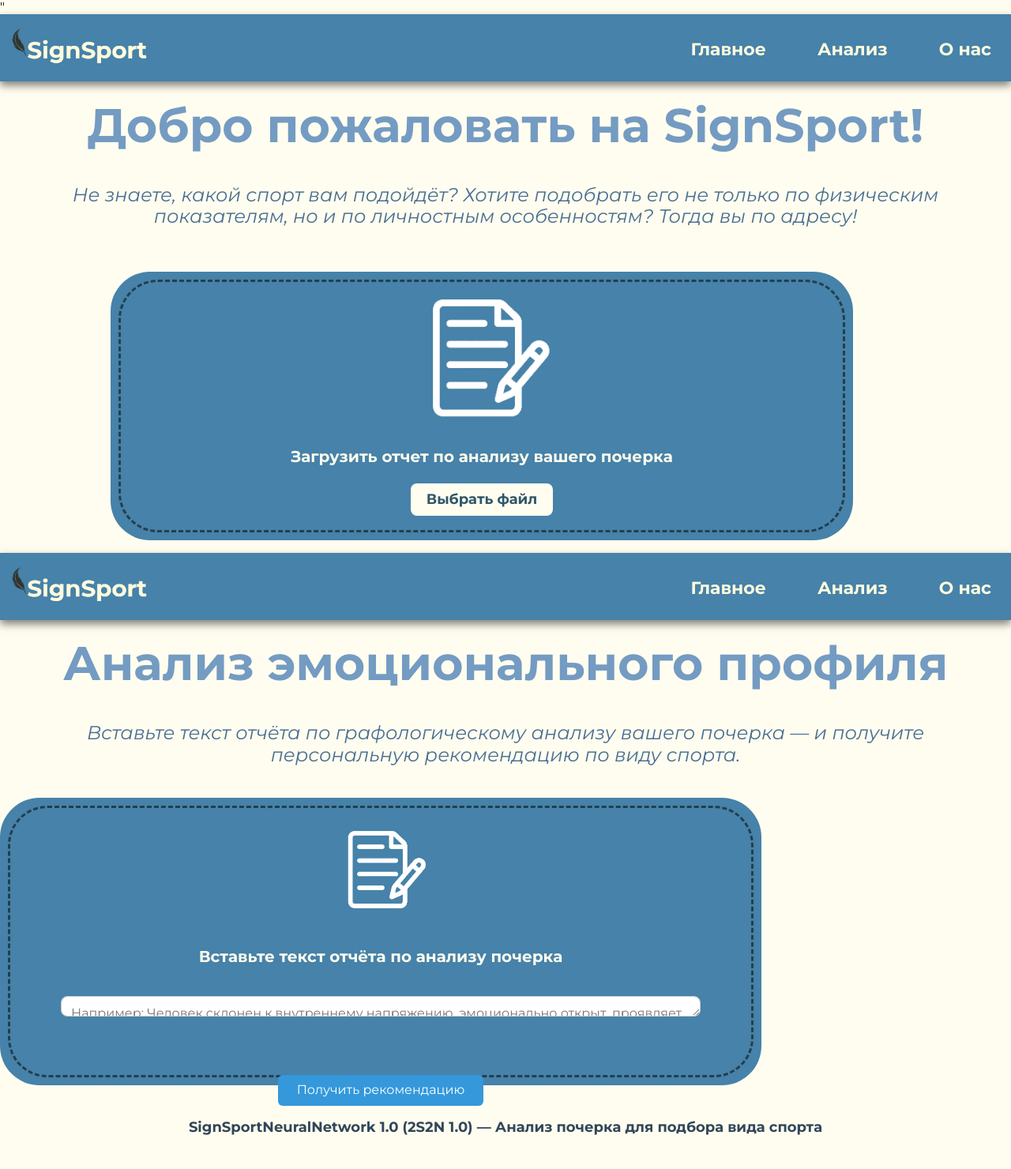
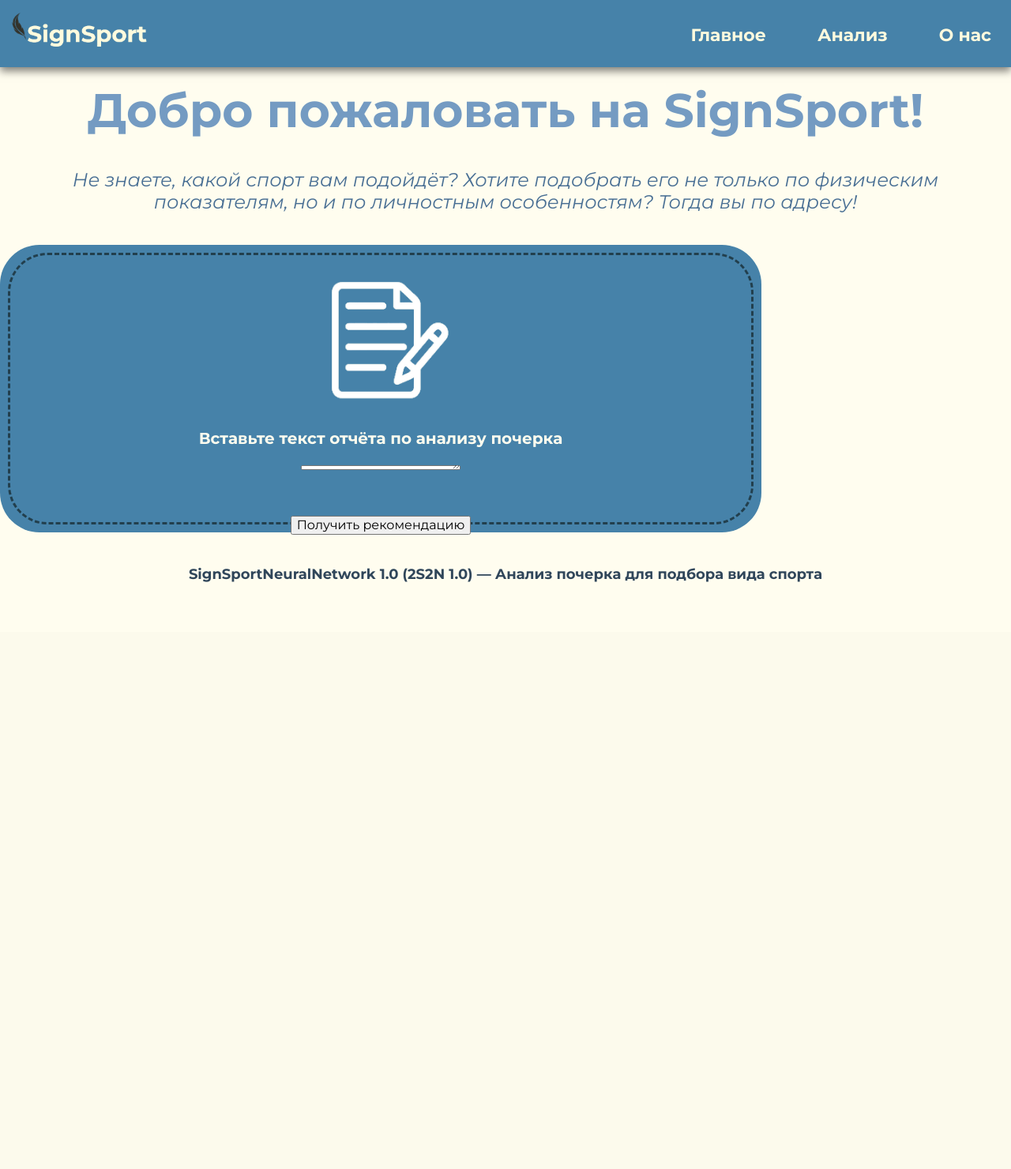
Before and after one commit to Books-Master18/SignSport-1.0, a Flask app: page /analyze-page in a window 1280 px wide. Shown: the whole page at 79% size. After the commit the page ends 737 px from the top, so only its background shows below. Run offline with Flask 3, Linux system fonts and the light colour scheme.

Commit message:
редактирование html code и создание отдельного js

```diff
--- a/templates/neural_network.html
+++ b/templates/neural_network.html
@@ -1,4 +1,4 @@
-"<!DOCTYPE html>
+<!DOCTYPE html>
 <html lang="ru">
 
 <head>
@@ -8,57 +8,12 @@
     <link rel="preconnect" href="https://fonts.googleapis.com">
     <link rel="preconnect" href="https://fonts.gstatic.com" crossorigin>
     <link href="https://fonts.googleapis.com/css2?family=Montserrat:ital,wght@0,100..900;1,100..900&display=swap" rel="stylesheet">
-    <!--<link rel="stylesheet" href="css/normalize.css">
-    <link rel="stylesheet" href="css/style.css">
-    <link rel="icon" href="images/favicon.jpg" sizes="16x16" type="image/jpg">-->
-</head>
-<body>
-
-    <div class="header">
-        <div class="navigation">
-            <a href="SignSport-1.0.html"><img src="images/logo.png" alt="SignSport"></a>
-            <ul class="textnav">
-                <li><a href="SignSport-1.0.html"><b>Главное</b></a></li>
-                <li><a href="neural_network.html"><b>Анализ</b></a></li>
-                <!--<li><a href="#"><b>О нас</b></a></li>-->
-                    <li><a href="#" class="custom-tooltip"><b>О нас</b> <span class="tooltip-text">Нейросеть SignSport поможет вам выбрать подходящий для вас вид спорта, опираясь на ваш характер и личность! Загрузите файл нейросети и она предоставит вам долгожданный подробный ответ. Также, можно будет задать ей простые вопросы, связанные с характером и спортом.</span></a></li>
-            </ul>
-        </div>
-    </div>
-
-    <div class="page">
-        <h1 class="maintext">Добро пожаловать на SignSport!</h1>
-        <p class="subtitle_two"><i>Не знаете, какой спорт вам подойдёт? Хотите подобрать его не только по физическим показателям, но и по личностным особенностям? Тогда вы по адресу!</i></p>
-    </div>
-
-<form id="upload-container" method="POST" action="send.php">
-  <div class="upload-box">
-    <img src="images/bannerAI.png" alt="Загрузить файл" class="upload-icon">
-    <p><b>Загрузить отчет по анализу вашего почерка</b></p>
-    <label for="file-input" class="file-button">Выбрать файл</label>
-    <input id="file-input" type="file" name="file" multiple style="display: none;">
-  </div>
-</form>
-
-<!DOCTYPE html>
-<html lang="ru">
-
-<head>
-    <meta charset="UTF-8">
-    <meta name="viewport" content="width=device-width, initial-scale=1.0">
-    <title>SignSport — Анализ</title>
-    <link rel="preconnect" href="https://fonts.googleapis.com">
-    <link rel="preconnect" href="https://fonts.gstatic.com" crossorigin>
-    <link href="https://fonts.googleapis.com/css2?family=Montserrat:ital,wght@0,100..900;1,100..900&display=swap" rel="stylesheet">
-
-    <!-- Стили через static -->
     <link rel="stylesheet" href="{{ url_for('static', filename='css/normalize.css') }}">
     <link rel="stylesheet" href="{{ url_for('static', filename='css/style.css') }}">
     <link rel="icon" href="{{ url_for('static', filename='images/favicon.jpg') }}" sizes="16x16" type="image/jpeg">
 </head>
 
 <body>
-
     <div class="header">
         <div class="navigation">
             <a href="{{ url_for('home') }}">
@@ -71,7 +26,7 @@
                     <a href="#" class="custom-tooltip">
                         <b>О нас</b>
                         <span class="tooltip-text">
-                            Нейросеть SignSport поможет вам выбрать подходящий для вас вид спорта, опираясь на ваш характер и личность! Вставьте текст отчёта по графологическому анализу — и получите рекомендацию.
+                            Нейросеть SignSport поможет вам выбрать подходящий для вас вид спорта, опираясь на ваш характер и личность! Загрузите файл нейросети и она предоставит вам долгожданный подробный ответ. Также, можно будет задать ей простые вопросы, связанные с характером и спортом.
                         </span>
                     </a>
                 </li>
@@ -80,85 +35,40 @@
     </div>
 
     <div class="page">
-        <h1 class="maintext">Анализ эмоционального профиля</h1>
-        <p class="subtitle_two">
-            <i>Вставьте текст отчёта по графологическому анализу вашего почерка — и получите персональную рекомендацию по виду спорта.</i>
-        </p>
+        <h1 class="maintext">Добро пожаловать на SignSport!</h1>
+        <p class="subtitle_two"><i>Не знаете, какой спорт вам подойдёт? Хотите подобрать его не только по физическим показателям, но и по личностным особенностям? Тогда вы по адресу!</i></p>
     </div>
+
+<!--<form id="upload-container" method="POST" action="send.php">
+  <div class="upload-box">
+    <img src="images/bannerAI.png" alt="Загрузить файл" class="upload-icon">
+    <p><b>Загрузить отчет по анализу вашего почерка</b></p>
+    <label for="file-input" class="file-button">Выбрать файл</label>
+    <input id="file-input" type="file" name="file" multiple style="display: none;">
+  </div>
+</form>-->
+
 
     <!-- Вместо загрузки файла — текстовое поле (нейросеть работает с текстом!) -->
     <div class="upload-box" style="padding: 2rem; text-align: center;">
-        <img src="{{ url_for('static', filename='images/bannerAI.png') }}" alt="AI" class="upload-icon" style="max-width: 120px; margin-bottom: 1rem;">
-
+        <img src="{{ url_for('static', filename='images/bannerAI.png') }}" alt="AI" class="upload-icon">
         <p><b>Вставьте текст отчёта по анализу почерка</b></p>
 
         <textarea id="reportInput"
-                  placeholder="Например: Человек склонен к внутреннему напряжению, эмоционально открыт, проявляет импульсивность, но при этом стремится к структуре и порядку..."
-                  style="width: 90%; height: 150px; padding: 12px; margin: 1rem 0; border: 1px solid #ccc; border-radius: 8px; font-family: inherit;"
-        ></textarea>
+                  placeholder="Например: Человек склонен к внутреннему напряжению, эмоционально открыт, проявляет импульсивность, но при этом стремится к структуре и порядку..."></textarea>
 
         <br>
-        <button type="button" onclick="runAnalysis()"
-                style="background: #3498db; color: white; border: none; padding: 10px 24px; font-size: 16px; border-radius: 6px; cursor: pointer;">
+        <button type="button" onclick="runAnalysis()">
             Получить рекомендацию
         </button>
     </div>
 
     <!-- Место для результата -->
-    <div id="result" style="margin: 2rem auto; max-width: 800px; padding: 1.5rem; background: #f0f8ff; border-radius: 10px; display: none;"></div>
+    <div id="result" ></div>
 
 
-    <!-- JavaScript для отправки запроса к нейросети -->
-    <script>
-        async function runAnalysis() {
-            const text = document.getElementById("reportInput").value.trim();
-            if (!text) {
-                alert("Пожалуйста, введите текст отчёта");
-                return;
-            }
 
-            const btn = event.target;
-            btn.disabled = true;
-            btn.textContent = "Анализ...";
-
-            try {
-                const response = await fetch("/api/analyze", {
-                    method: "POST",
-                    headers: {
-                        "Content-Type": "application/json"
-                    },
-                    body: JSON.stringify({ text: text })
-                });
-
-                const data = await response.json();
-
-                const resultDiv = document.getElementById("result");
-                if (data.success) {
-                    resultDiv.innerHTML = `
-                        <h3>✅ Рекомендация готова!</h3>
-                        <p><strong>Обнаруженная эмоция:</strong> ${data.emotion} (уверенность: ${(data.confidence * 100).toFixed(1)}%)</p>
-                        <p><strong>Рекомендуемый вид спорта:</strong> <strong>${data.sport}</strong></p>
-                        <p><em>${data.reason}</em></p>
-                    `;
-                } else {
-                    resultDiv.innerHTML = `<p style="color: #c0392b;">❌ Ошибка: ${data.error}</p>`;
-                }
-                resultDiv.style.display = "block";
-            } catch (error) {
-                document.getElementById("result").innerHTML =
-                    `<p style="color: #c0392b;">❌ Не удаётся подключиться к нейросети. Убедитесь, что сервер запущен.</p>`;
-                document.getElementById("result").style.display = "block";
-            } finally {
-                btn.disabled = false;
-                btn.textContent = "Получить рекомендацию";
-            }
-        }
-    </script>
-
-</body>
-</html>
-
-        <footer>
+<footer>
         <div>
       <p><b>SignSportNeuralNetwork 1.0 (2S2N 1.0) — Анализ почерка для подбора вида спорта</b></p>
 
```
Also changed, not shown: js/analyze.js (added).
